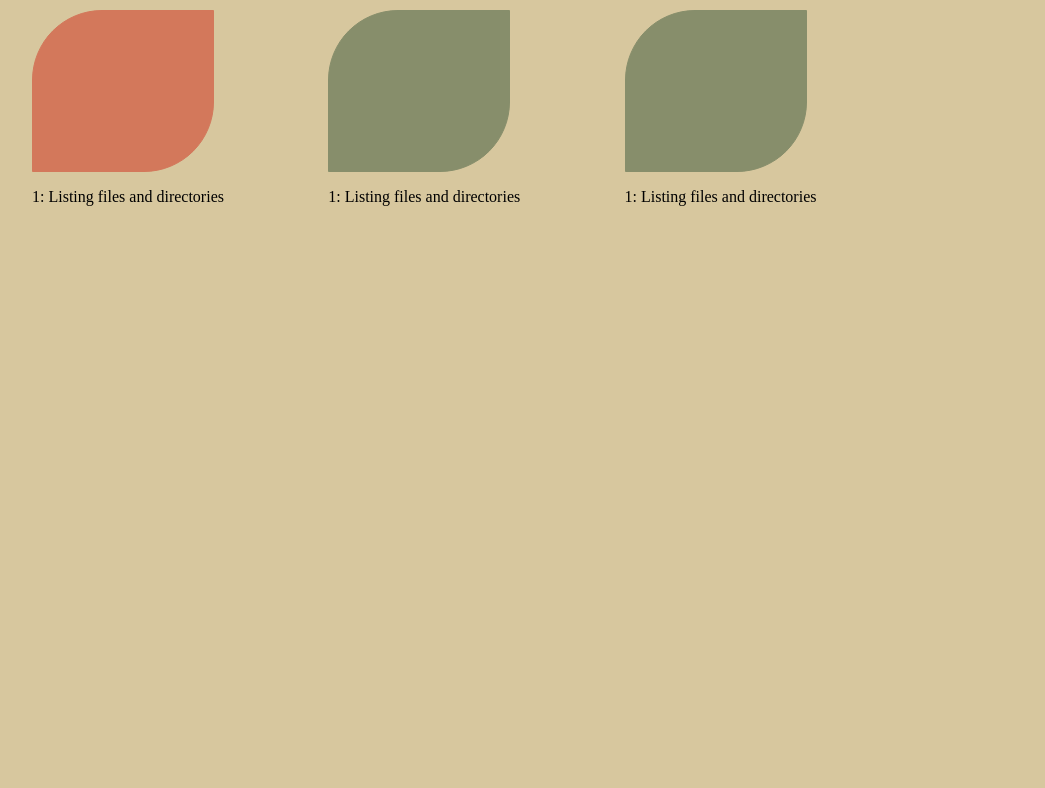
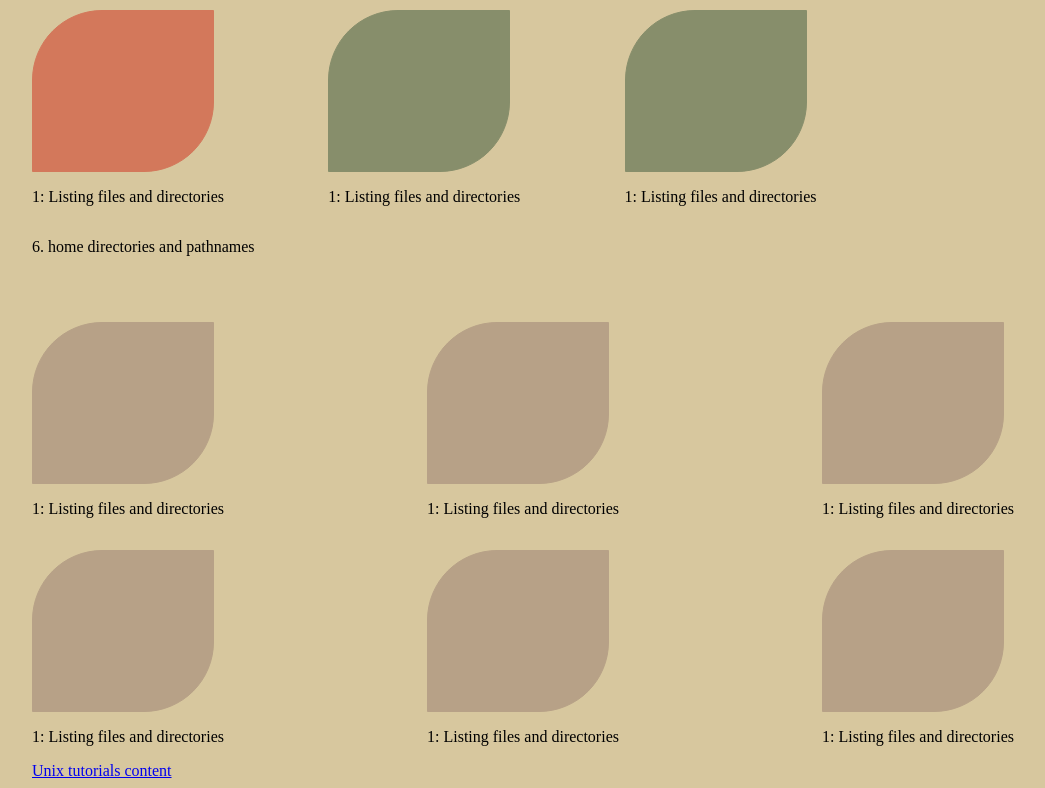
Before and after one commit to Kaiirros/ISTE240-Roasted-Duck, a PHP site: page /tutorial2.php in a window 1280 px wide. Shown: the part 501-1289 px from the top of the page, without its empty margins (18-1063 px from the left). Before the commit the page ends 707 px from the top, so only its background shows below. Run offline with PHP 8.4, Linux system fonts and the light colour scheme.

Commit message:
updated tutorial 2

```diff
--- a/assets/css/style2.css
+++ b/assets/css/style2.css
@@ -152,10 +152,27 @@ body{
     background-color: #878E6B;
 }
 
+.container5{
+    border:1px solid #B7A187;
+    border-bottom-right-radius: 70px;
+    border-top-left-radius: 70px;
+    width:180px;
+    height: 160px;
+    background-color: #B7A187;
+}
+
 
 .grid5 {
     display: grid;
     grid-template-columns: 1fr 1fr 1fr 1fr;
+    justify-content: space-evenly;
+    column-gap: 5px;
+    margin-top: 50px;
+}
+
+.grid6 {
+    display: grid;
+    grid-template-columns: 1fr 1fr 1fr;
     justify-content: space-evenly;
     column-gap: 5px;
     margin-top: 50px;
--- a/tutorial.php
+++ b/tutorial.php
@@ -21,7 +21,7 @@
   <div class="grid2">
 
       <div>
-        <p class="p1">Tutorials content </p>
+        <p class="p1">Unix tutorials content </p>
       </div>
 
       <div class="tutorialsContainer">
--- a/tutorial2.php
+++ b/tutorial2.php
@@ -53,6 +53,45 @@
     </div>
   </div>
 
+  <div>
+    <div>
+      <p> 6. home directories and pathnames</p>
+      <div class="grid6">
+        <div>
+        <p class="container5"></p>
+          <p> 1: Listing files and directories</p>
+        </div>
+
+        <div>
+          <p class="container5"></p>
+          <p> 1: Listing files and directories</p>
+        </div>
+
+        <div>
+          <p class="container5"></p>
+          <p> 1: Listing files and directories</p>
+        </div>
+
+        <div>
+          <p class="container5"></p>
+          <p> 1: Listing files and directories</p>
+        </div>
+
+        <div>
+          <p class="container5"></p>
+          <p> 1: Listing files and directories</p>
+        </div>
+
+        <div>
+          <p class="container5"></p>
+          <p> 1: Listing files and directories</p>
+        </div>
+      </div>
+    </div>
+  </div>
+
+  <a href="tutorial.php"> Unix tutorials content</a>
+
 </div>
 
 <?php
```
